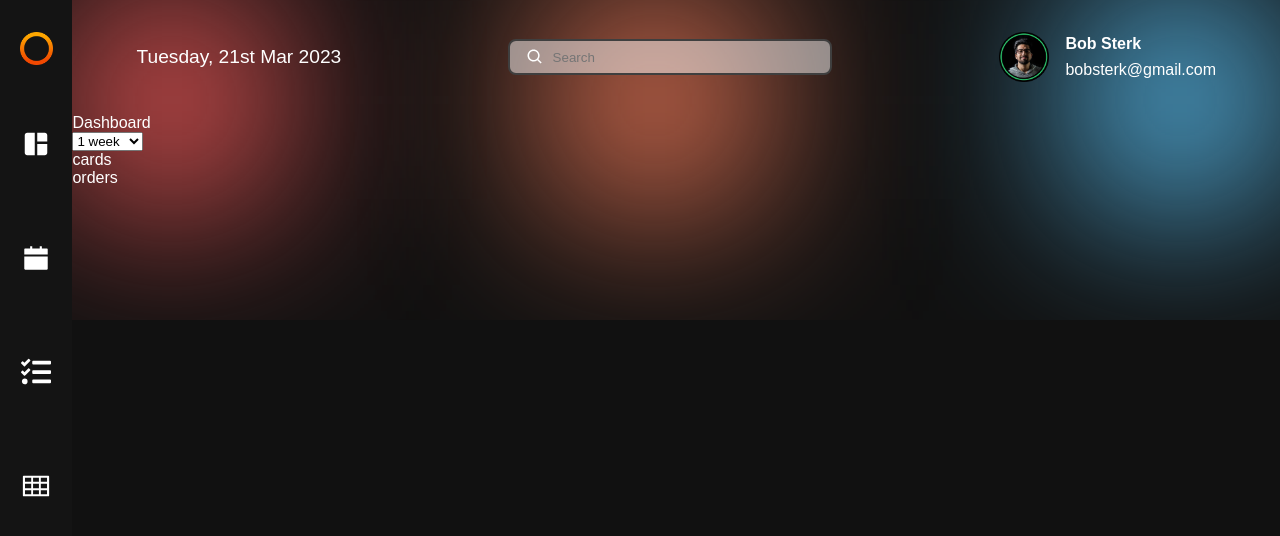
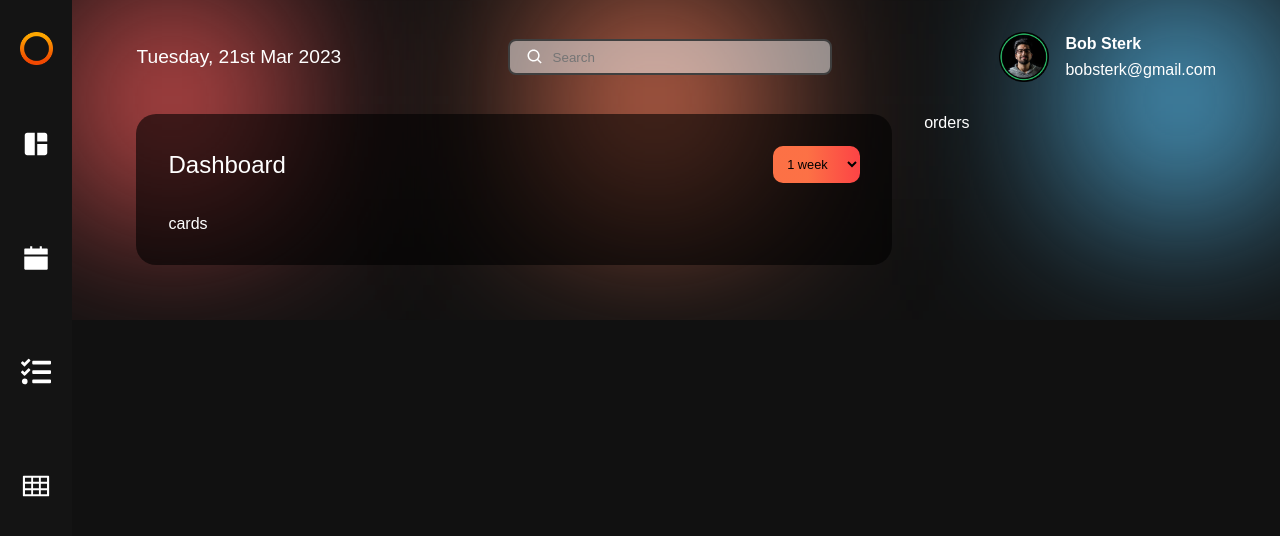
Before and after one commit to JarekCh/admin_dashboard, a React (Vite) app: page /dashboard in a window 1280 px wide. Shown: the top 536 px of the page. Built offline with nearby package versions, Linux system fonts and the light colour scheme.

Commit message:
add Dashboard css

```diff
--- a/src/pages/Dashboard/Dashboard.jsx
+++ b/src/pages/Dashboard/Dashboard.jsx
@@ -5,7 +5,7 @@ const Dashboard = () => {
     <div className={css.container}>
       {/* left side */}
       <div className={css.dashboard}>
-        <div className={css.dashboardHead}>
+        <div className={`${css.dashboardHead} theme-container`}>
           <div className={css.head}>
             <span>Dashboard</span>
             <div className={css.durationButton}>
@@ -15,8 +15,8 @@ const Dashboard = () => {
                 <option value=''>1 year</option>
               </select>
             </div>
-            <div className={css.cards}>cards</div>
           </div>
+          <div className={css.cards}>cards</div>
         </div>
       </div>
 
--- a/src/pages/Dashboard/Dashboard.module.css
+++ b/src/pages/Dashboard/Dashboard.module.css
@@ -0,0 +1,40 @@
+.container {
+  width: 100%;
+  max-width: 130rem;
+  padding: 0rem 4rem;
+  display: flex;
+  gap: 2rem;
+}
+
+.dashboard {
+  width: 70%;
+  display: flex;
+  flex-direction: column;
+  gap: 1rem;
+}
+
+.dashboardHead {
+  display: flex;
+  flex-direction: column;
+  gap: 2rem;
+}
+
+.dashboardHead > .head {
+  display: flex;
+  align-items: center;
+  justify-content: space-between;
+}
+
+.head > :nth-child(1) {
+  font-size: 1.5rem;
+  font-weight: 500;
+}
+
+.durationButton > select {
+  border: none;
+  background: var(--orange-gradient);
+  padding: 10px;
+  font-weight: 500;
+  border-radius: 10px;
+  font-size: 0.8rem;
+}
```
